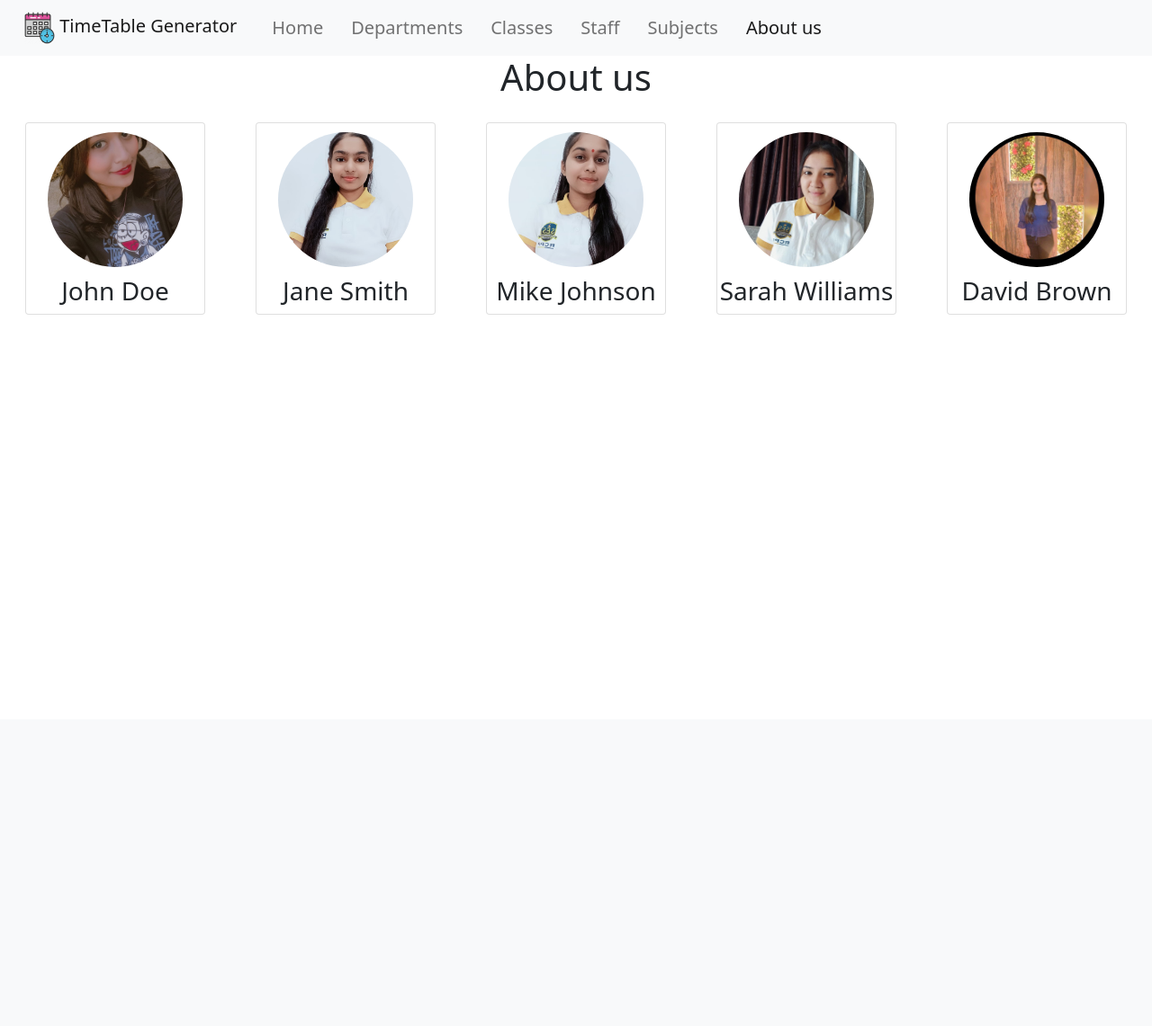
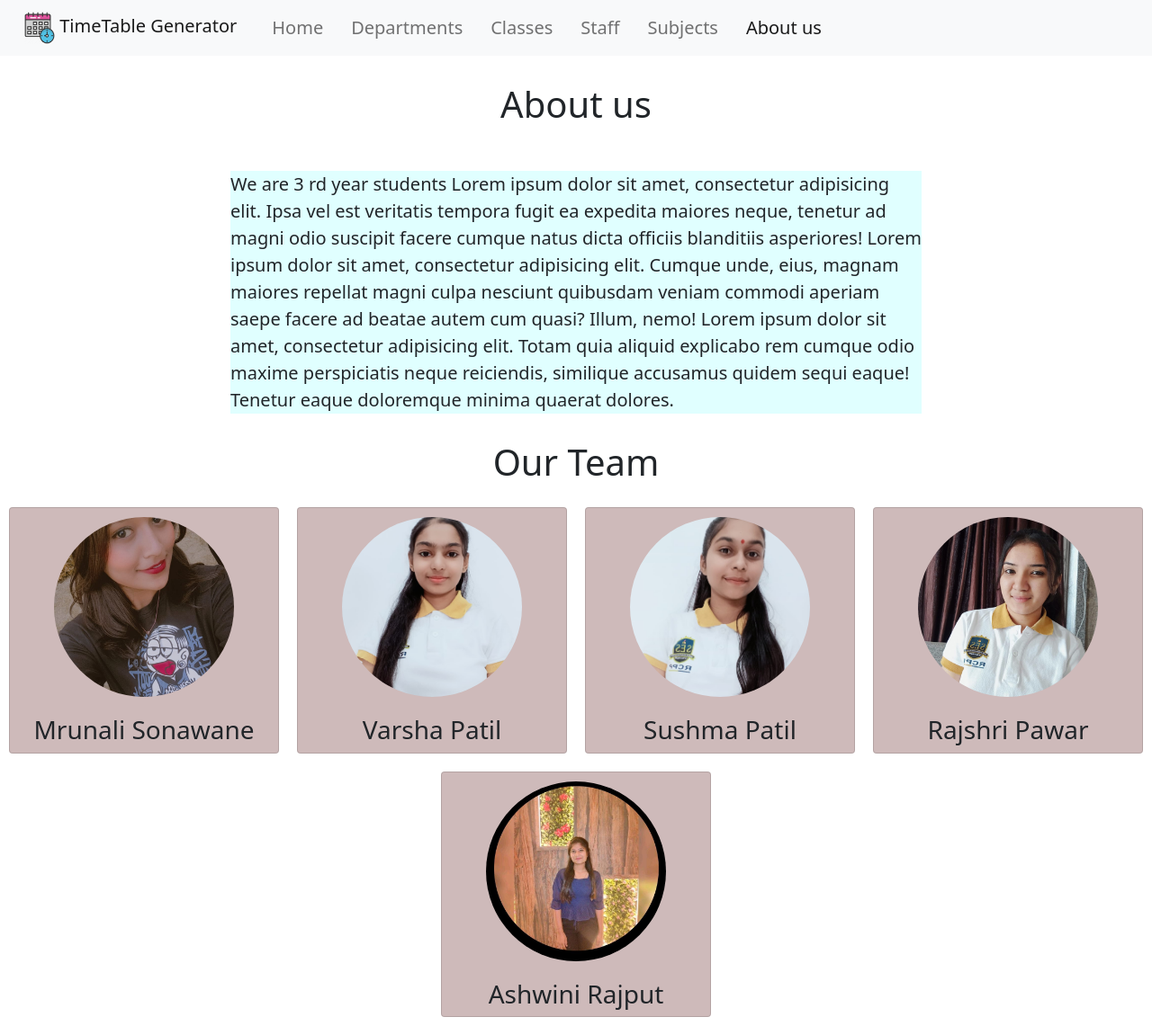
Before and after one commit to bhaveshxop/AutomaticTimeTableGenerator, a PHP site: page /pages/aboutUs.php in a window 1280 px wide. Shown: the whole page at 90% size. Before the commit the page ends 350 px from the top, so only its background shows below. Run offline with PHP 8.4, Linux system fonts and the light colour scheme.

Commit message:
about us changes

```diff
--- a/pages/aboutUs.php
+++ b/pages/aboutUs.php
@@ -2,23 +2,23 @@
 // Array of developers with their names and photos
 $developers = [
     [
-        'name' => 'John Doe',
+        'name' => 'Mrunali Sonawane',
         'photo' => '../Images/ms.jpg',
     ],
     [
-        'name' => 'Jane Smith',
+        'name' => 'Varsha Patil',
         'photo' => '../Images/vp.jpg',
     ],
     [
-        'name' => 'Mike Johnson',
+        'name' => 'Sushma Patil',
         'photo' => '../Images/sp.jpg',
     ],
     [
-        'name' => 'Sarah Williams',
+        'name' => 'Rajshri Pawar',
         'photo' => '../Images/rp.jpg',
     ],
     [
-        'name' => 'David Brown',
+        'name' => 'Ashwini Rajput',
         'photo' => '../Images/ar.jpg',
     ],
 ];
@@ -33,6 +33,39 @@ $developers = [
     <link href="https://cdn.jsdelivr.net/npm/bootstrap@5.0.2/dist/css/bootstrap.min.css" rel="stylesheet" integrity="sha384-EVSTQN3/azprG1Anm3QDgpJLIm9Nao0Yz1ztcQTwFspd3yD65VohhpuuCOmLASjC" crossorigin="anonymous">
     <link rel="icon" href="../Images/logo.webp" type="image/x-icon">
     <link rel="stylesheet" href="../css/style.css">
+    <style>
+        .card-container {
+            display: flex;
+            justify-content: space-around;
+            flex-wrap: wrap;
+            margin-top: 20px;
+        }
+
+        .card {
+            width: 300px;
+            text-align: center;
+            margin: 10px;
+            background-color: rgb(206, 186, 186);
+        }
+
+        .card img {
+            width: 200px;
+            height: 200px;
+            object-fit: cover;
+            border-radius: 50%;
+        }
+
+        .card h3 {
+            margin-top: 10px;
+        }
+        p{
+            margin-top: 50px;
+            margin-left: 20%;
+            margin-right: 20%;
+            font-size: 20px;
+            background-color: lightcyan;
+        }
+    </style>
 </head>
 <body>
     <nav class="navbar navbar-expand-lg navbar-light bg-light">
@@ -70,9 +103,12 @@ $developers = [
     </nav>
 
     <div >
-        <center><h1 > About us </h1></center>
+        <center><h1 style="margin-top : 30px" > About us </h1></center>
 
+        <p> We are 3 rd year students  Lorem ipsum dolor sit amet, consectetur adipisicing elit. Ipsa vel est veritatis tempora fugit ea expedita maiores neque, tenetur ad magni odio suscipit facere cumque natus dicta officiis blanditiis asperiores! Lorem ipsum dolor sit amet, consectetur adipisicing elit. Cumque unde, eius, magnam maiores repellat magni culpa nesciunt quibusdam veniam commodi aperiam saepe facere ad beatae autem cum quasi? Illum, nemo! Lorem ipsum dolor sit amet, consectetur adipisicing elit. Totam quia aliquid explicabo rem cumque odio maxime perspiciatis neque reiciendis, similique accusamus quidem sequi eaque! Tenetur eaque doloremque minima quaerat dolores.</p>
     </div>
+
+    <center><h1 style="margin-top : 30px" > Our Team </h1></center>
 
     <div class="card-container mt-3">
         <?php foreach ($developers as $developer): ?>
--- a/pages/login.php
+++ b/pages/login.php
@@ -51,7 +51,7 @@ if (isset($_POST['login'])) {
         <h2 class="text-center">Login</h2>
         <form method="POST">
             <div class="mb-3">
-                <label for="exampleInputEmail1" class="form-label">Email address</label>
+                <label for="exampleInputEmail1" class="form-label">Email </label>
                 <input type="email" class="form-control" id="exampleInputEmail1" aria-describedby="emailHelp" name="email">
                 <div id="emailHelp" class="form-text">We'll never share your email with anyone else.</div>
             </div>
```
